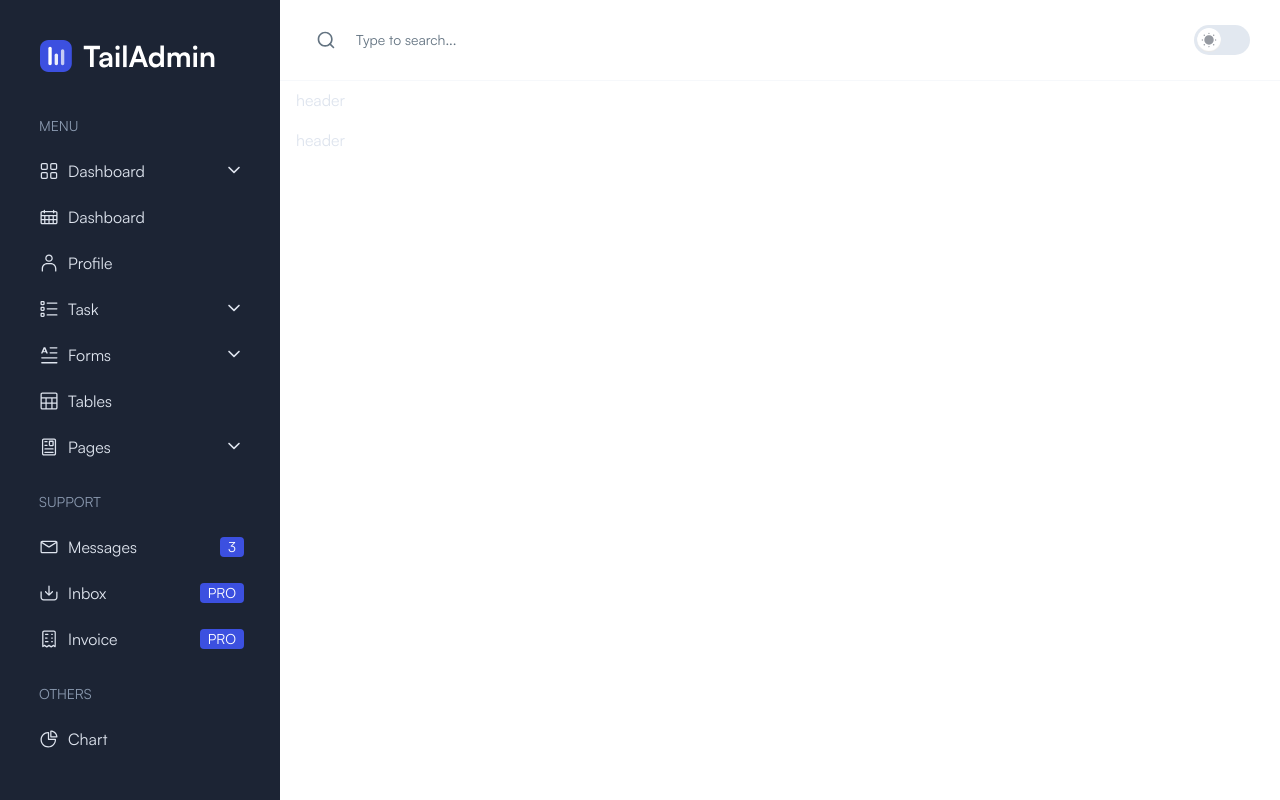
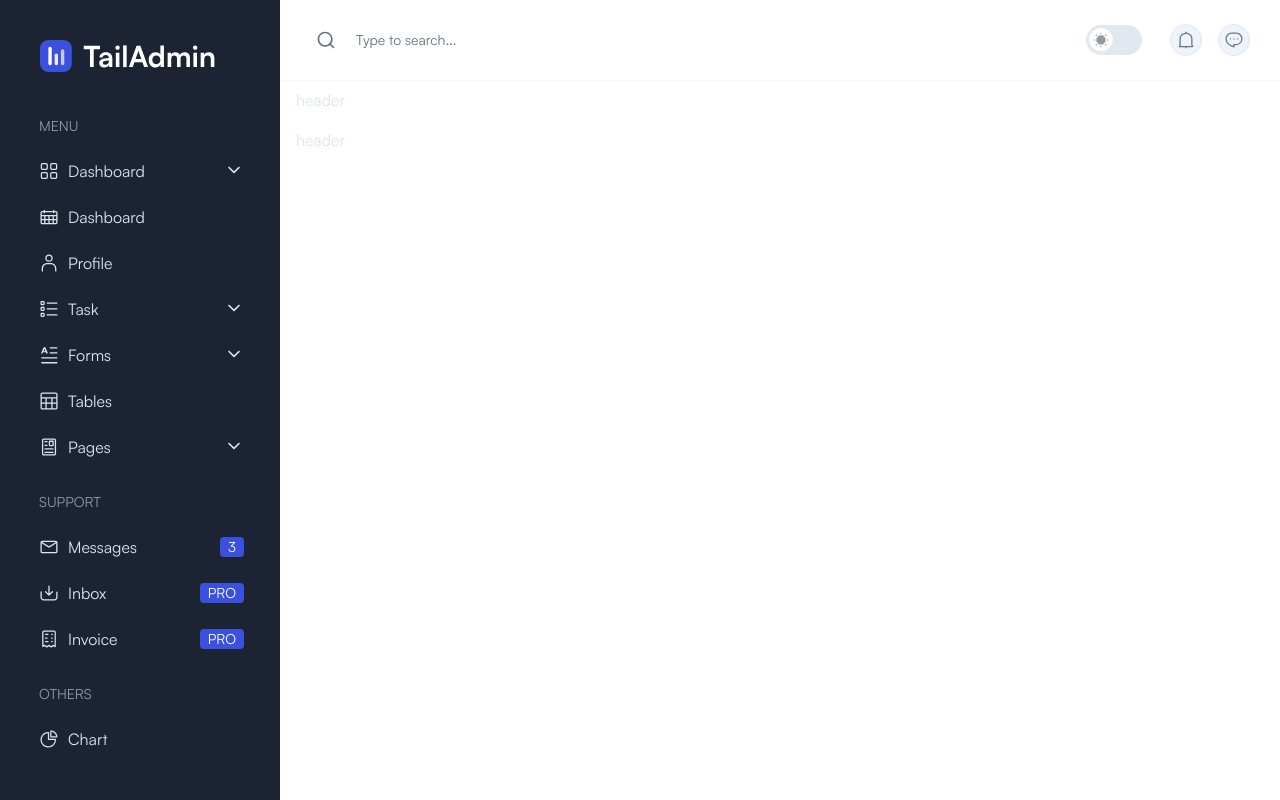
Before and after one commit to Vita-31/tailadmin, a Next.js app: page / in a window 1280 px wide. Built offline with nearby package versions, Linux system fonts and the light colour scheme.

Commit message:
button icon

```diff
--- a/features/header/Header.tsx
+++ b/features/header/Header.tsx
@@ -3,14 +3,26 @@
 import React, { FC } from "react";
 import { Search } from "./ui/HeaderSearch";
 import { Switcher } from "@/ui";
+import { ButtonIcon } from "@/shared/components/ui/atoms/buttonIcon/ButtonIcon";
+import { Bell } from "@/icons";
+import { Message } from "@/icons";
 
 export const Header: FC = () => {
   return (
     <header className="bg-white h-20 w-full flex justify-between pl-9 py-4 pr-[30px] border-1 border-silver items-center shadow-[0_1px_0px_0px_rgba(226,232,240,0.3)]">
       <Search />
 
-      <div className="flex items-center">
+      <div className="flex items-center gap-7">
         <Switcher />
+        <div className="flex gap-4 items-center">
+          <ButtonIcon>
+            <Bell />
+          </ButtonIcon>
+
+          <ButtonIcon>
+            <Message />
+          </ButtonIcon>
+        </div>
       </div>
     </header>
   );
--- a/features/header/ui/HeaderSearch.tsx
+++ b/features/header/ui/HeaderSearch.tsx
@@ -1,4 +1,4 @@
-import { SearchIcon } from "@/shared/icons/SearchIcon";
+import { SearchIcon } from "@/icons";
 import { FC } from "react";
 
 export const Search: FC = () => {
--- /dev/null
+++ b/shared/components/ui/atoms/buttonIcon/ButtonIcon.tsx
@@ -0,0 +1,13 @@
+import React, { FC } from "react";
+
+interface ButtonIconProps {
+  children: React.ReactNode;
+}
+
+export const ButtonIcon: FC<ButtonIconProps> = ({ children }) => {
+  return (
+    <button className="w-8 h-8 rounded-full border border-silver bg-gray flex items-center justify-center">
+      {children}
+    </button>
+  );
+};
--- /dev/null
+++ b/shared/icons/Bell.tsx
@@ -0,0 +1,18 @@
+import React from "react";
+
+export const Bell = () => {
+  return (
+    <svg
+      width="18"
+      height="18"
+      viewBox="0 0 18 18"
+      fill="none"
+      xmlns="http://www.w3.org/2000/svg"
+    >
+      <path
+        d="M16.2 14.9343L15.6375 14.0624C15.525 13.8937 15.4688 13.7249 15.4688 13.528V7.67803C15.4688 6.01865 14.7657 4.47178 13.4719 3.31865C12.4313 2.39053 11.0813 1.7999 9.6469 1.6874V1.1249C9.6469 0.787402 9.36565 0.478027 9.00002 0.478027C8.66252 0.478027 8.35315 0.759277 8.35315 1.1249V1.65928C8.2969 1.65928 8.24065 1.65928 8.1844 1.6874C4.9219 2.05303 2.47502 4.66865 2.47502 7.79053V13.528C2.4469 13.8093 2.39065 13.9499 2.3344 14.0343L1.80002 14.9343C1.63127 15.2155 1.63127 15.553 1.80002 15.8343C1.96877 16.0874 2.25002 16.2562 2.5594 16.2562H8.38127V16.8749C8.38127 17.2124 8.66252 17.5218 9.02815 17.5218C9.36565 17.5218 9.67503 17.2405 9.67503 16.8749V16.2562H15.4688C15.7782 16.2562 16.0594 16.0874 16.2282 15.8343C16.3969 15.553 16.3969 15.2155 16.2 14.9343ZM3.2344 14.9905L3.43127 14.653C3.60002 14.3718 3.6844 14.0343 3.74065 13.6405V7.79053C3.74065 5.31553 5.7094 3.23428 8.32503 2.95303C9.92815 2.78428 11.5031 3.2624 12.6563 4.2749C13.6688 5.1749 14.2313 6.38428 14.2313 7.67803V13.528C14.2313 13.9499 14.3438 14.3437 14.5969 14.7374L14.7657 14.9905H3.2344Z"
+        fill="#64748B"
+      />
+    </svg>
+  );
+};
--- /dev/null
+++ b/shared/icons/Message.tsx
@@ -0,0 +1,30 @@
+import React from "react";
+
+export const Message = () => {
+  return (
+    <svg
+      width="18"
+      height="18"
+      viewBox="0 0 18 18"
+      fill="none"
+      xmlns="http://www.w3.org/2000/svg"
+    >
+      <path
+        d="M10.9687 1.57495H7.03123C3.43123 1.57495 0.506226 4.41558 0.506226 7.90308C0.506226 11.3906 2.75623 13.8375 8.26873 16.3125C8.40935 16.3687 8.52185 16.3968 8.66248 16.3968C8.85935 16.3968 9.0281 16.3406 9.19685 16.2281C9.4781 16.0593 9.64685 15.75 9.64685 15.4125V14.2031H10.9687C14.5687 14.2031 17.5219 11.3625 17.5219 7.87495C17.5219 4.38745 14.5687 1.57495 10.9687 1.57495ZM10.9687 12.9937H9.33748C8.8031 12.9937 8.3531 13.4437 8.3531 13.9781V15.0187C3.59998 12.825 1.74373 10.8 1.74373 7.9312C1.74373 5.14683 4.10623 2.8687 7.03123 2.8687H10.9687C13.8656 2.8687 16.2562 5.14683 16.2562 7.9312C16.2562 10.7156 13.8656 12.9937 10.9687 12.9937Z"
+        fill="#64748B"
+      />
+      <path
+        d="M5.42812 7.28442C5.0625 7.28442 4.78125 7.56567 4.78125 7.9313C4.78125 8.29692 5.0625 8.57817 5.42812 8.57817C5.79375 8.57817 6.075 8.29692 6.075 7.9313C6.075 7.56567 5.79375 7.28442 5.42812 7.28442Z"
+        fill="#64748B"
+      />
+      <path
+        d="M9.00002 7.28442C8.6344 7.28442 8.35315 7.56567 8.35315 7.9313C8.35315 8.29692 8.6344 8.57817 9.00002 8.57817C9.33752 8.57817 9.6469 8.29692 9.6469 7.9313C9.6469 7.56567 9.33752 7.28442 9.00002 7.28442Z"
+        fill="#64748B"
+      />
+      <path
+        d="M12.5718 7.28442C12.2062 7.28442 11.9249 7.56567 11.9249 7.9313C11.9249 8.29692 12.2062 8.57817 12.5718 8.57817C12.9374 8.57817 13.2187 8.29692 13.2187 7.9313C13.2187 7.56567 12.9093 7.28442 12.5718 7.28442Z"
+        fill="#64748B"
+      />
+    </svg>
+  );
+};
--- a/shared/icons/index.ts
+++ b/shared/icons/index.ts
@@ -13,3 +13,6 @@ export * from "./Table";
 export * from "./User";
 export * from "./Sun";
 export * from "./Moon";
+export * from "./Bell";
+export * from "./Message";
+export * from "./SearchIcon";
--- a/tailwind.config.ts
+++ b/tailwind.config.ts
@@ -24,6 +24,9 @@ const config: Config = {
           dark: "#637381",
           darken: "#8A99AF",
         },
+        gray: {
+          DEFAULT: "#EFF4FB",
+        },
       },
     },
   },
```
